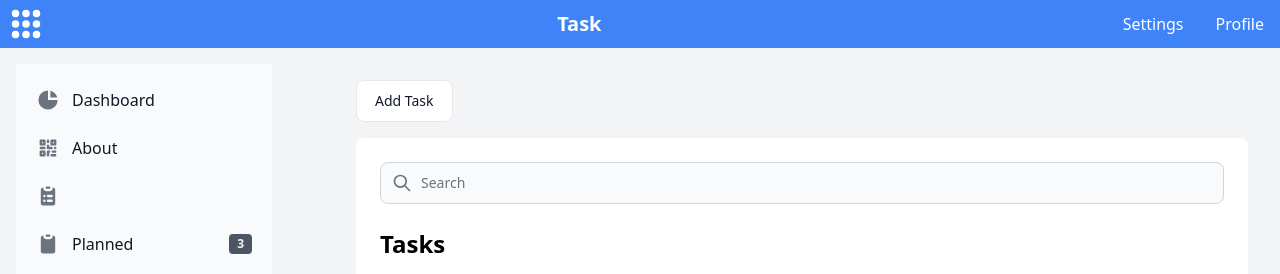
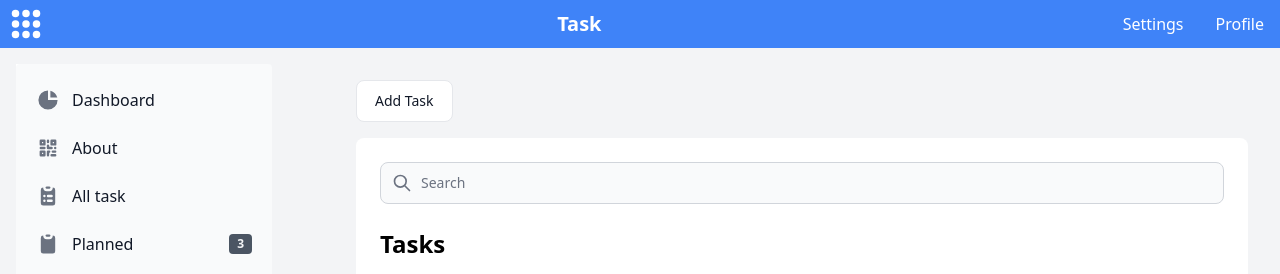
Before and after one commit to mrhasansan/managementtools, a React (Vite) app: page / in a window 1280 px wide. Shown: the top 274 px of the page. Built offline with nearby package versions, Linux system fonts and the light colour scheme.

Commit message:
add tasks in sidebar

```diff
--- a/src/components/LeftSide.tsx
+++ b/src/components/LeftSide.tsx
@@ -15,7 +15,9 @@ export function LeftSide() {
             <Sidebar.Item icon={HiQrcode}>
               <Link to="/about"> About</Link>
             </Sidebar.Item>
-            <Sidebar.Item icon={HiClipboardList}></Sidebar.Item>
+            <Sidebar.Item icon={HiClipboardList}>
+              <Link to="/tasks"> All task</Link>
+            </Sidebar.Item>
             <Sidebar.Item href="/plan" icon={HiClipboard} label="3" labelColor="dark">
               <Link to="/plan"> Planned</Link>
             </Sidebar.Item>
```
